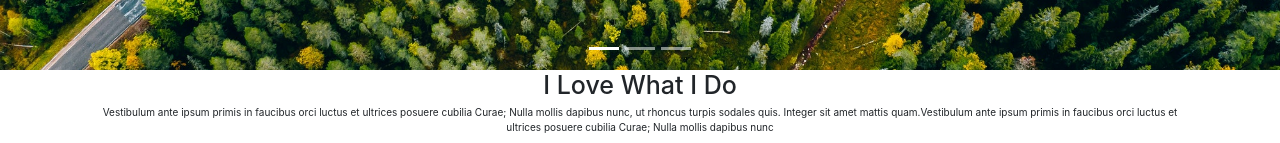
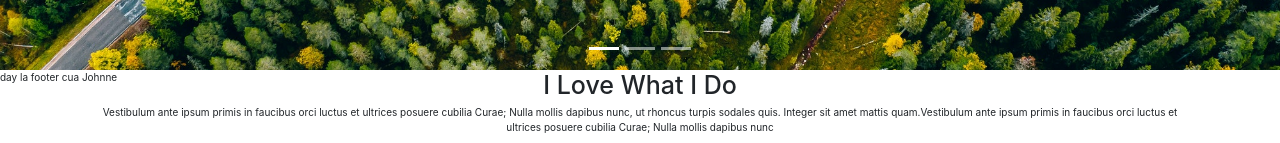
Before and after one commit to John8414/portfolio_bc29_HuynhDaiNguyen, a plain HTML site: page index.html in a window 1280 px wide. Shown: the part 730-873 px from the top of the page. Drawn offline with nearby package versions, Linux system fonts and the light colour scheme.

Commit message:
footer by John

```diff
--- a/index.html
+++ b/index.html
@@ -199,7 +199,7 @@
         </div>
     </section>
 
-
+<footer> day la footer cua Johnne</footer>
 
 
 
```
